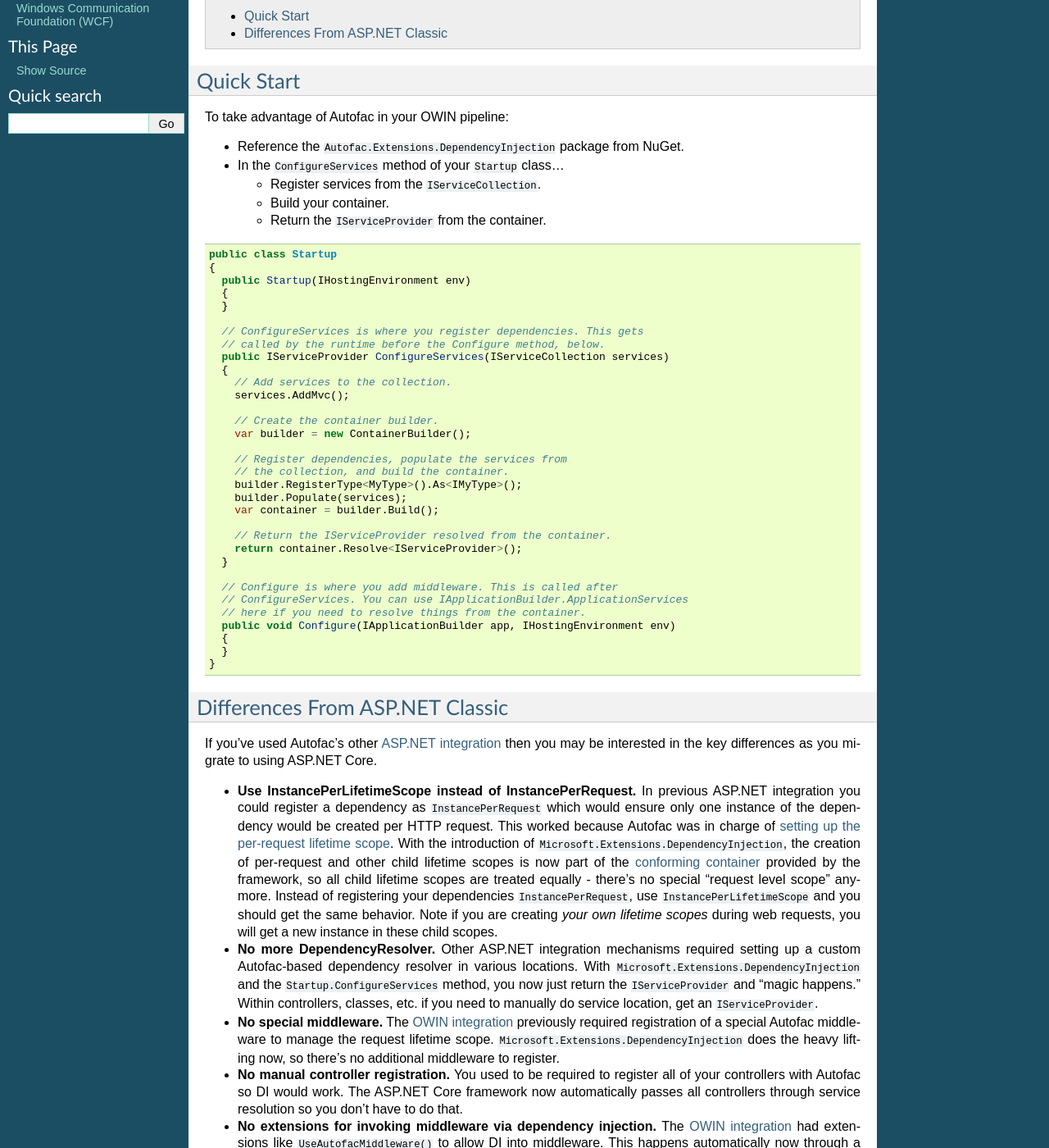
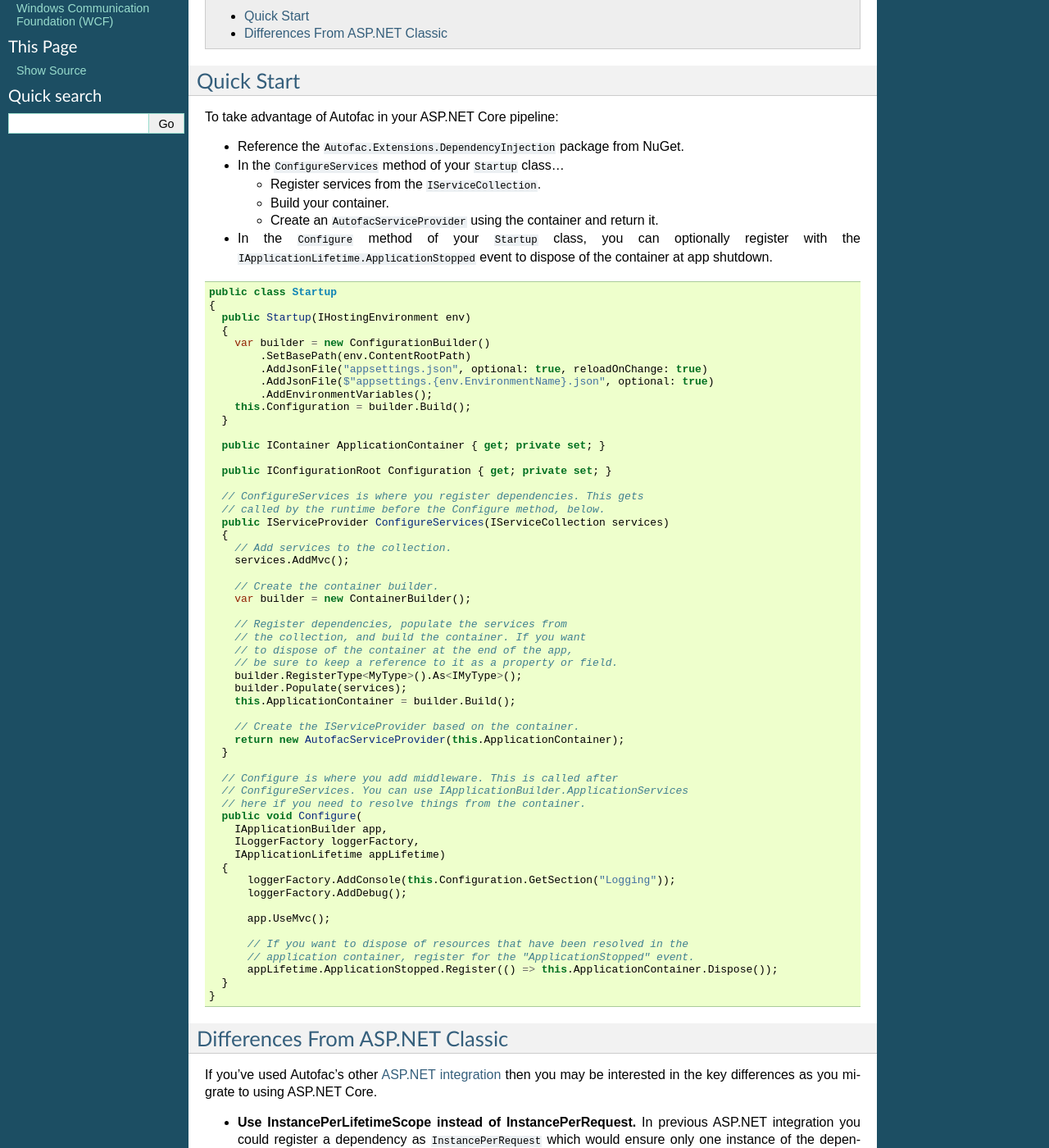
Before and after one commit to autofac/Documentation, a Sphinx documentation site: the page built from docs/integration/aspnetcore.rst, in a window 1280 px wide and 1400 px high, scrolled down 226 px. Shown: the whole window at 82% size. Built offline with Sphinx 7.4.7, drawn with Linux system fonts in a browser that asks for light colours.

Commit message:
Updated sample to show service provider creation and container disposal.

```diff
--- a/docs/integration/aspnetcore.rst
+++ b/docs/integration/aspnetcore.rst
@@ -10,14 +10,16 @@
 Quick Start
 ===========
 
-To take advantage of Autofac in your OWIN pipeline:
+To take advantage of Autofac in your ASP.NET Core pipeline:
 
 * Reference the ``Autofac.Extensions.DependencyInjection`` package from NuGet.
 * In the ``ConfigureServices`` method of your ``Startup`` class...
 
   - Register services from the ``IServiceCollection``.
   - Build your container.
-  - Return the ``IServiceProvider`` from the container.
+  - Create an ``AutofacServiceProvider`` using the container and return it.
+
+* In the ``Configure`` method of your ``Startup`` class, you can optionally register with the ``IApplicationLifetime.ApplicationStopped`` event to dispose of the container at app shutdown.
 
 .. sourcecode:: csharp
 
@@ -25,7 +27,17 @@
     {
       public Startup(IHostingEnvironment env)
       {
+        var builder = new ConfigurationBuilder()
+            .SetBasePath(env.ContentRootPath)
+            .AddJsonFile("appsettings.json", optional: true, reloadOnChange: true)
+            .AddJsonFile($"appsettings.{env.EnvironmentName}.json", optional: true)
+            .AddEnvironmentVariables();
+        this.Configuration = builder.Build();
       }
+
+      public IContainer ApplicationContainer { get; private set; }
+
+      public IConfigurationRoot Configuration { get; private set; }
 
       // ConfigureServices is where you register dependencies. This gets
       // called by the runtime before the Configure method, below.
@@ -38,20 +50,33 @@
         var builder = new ContainerBuilder();
 
         // Register dependencies, populate the services from
-        // the collection, and build the container.
+        // the collection, and build the container. If you want
+        // to dispose of the container at the end of the app,
+        // be sure to keep a reference to it as a property or field.
         builder.RegisterType<MyType>().As<IMyType>();
         builder.Populate(services);
-        var container = builder.Build();
+        this.ApplicationContainer = builder.Build();
 
-        // Return the IServiceProvider resolved from the container.
-        return container.Resolve<IServiceProvider>();
+        // Create the IServiceProvider based on the container.
+        return new AutofacServiceProvider(this.ApplicationContainer);
       }
 
       // Configure is where you add middleware. This is called after
       // ConfigureServices. You can use IApplicationBuilder.ApplicationServices
       // here if you need to resolve things from the container.
-      public void Configure(IApplicationBuilder app, IHostingEnvironment env)
+      public void Configure(
+        IApplicationBuilder app,
+        ILoggerFactory loggerFactory,
+        IApplicationLifetime appLifetime)
       {
+          loggerFactory.AddConsole(this.Configuration.GetSection("Logging"));
+          loggerFactory.AddDebug();
+
+          app.UseMvc();
+
+          // If you want to dispose of resources that have been resolved in the
+          // application container, register for the "ApplicationStopped" event.
+          appLifetime.ApplicationStopped.Register(() => this.ApplicationContainer.Dispose());
       }
     }
 
```
